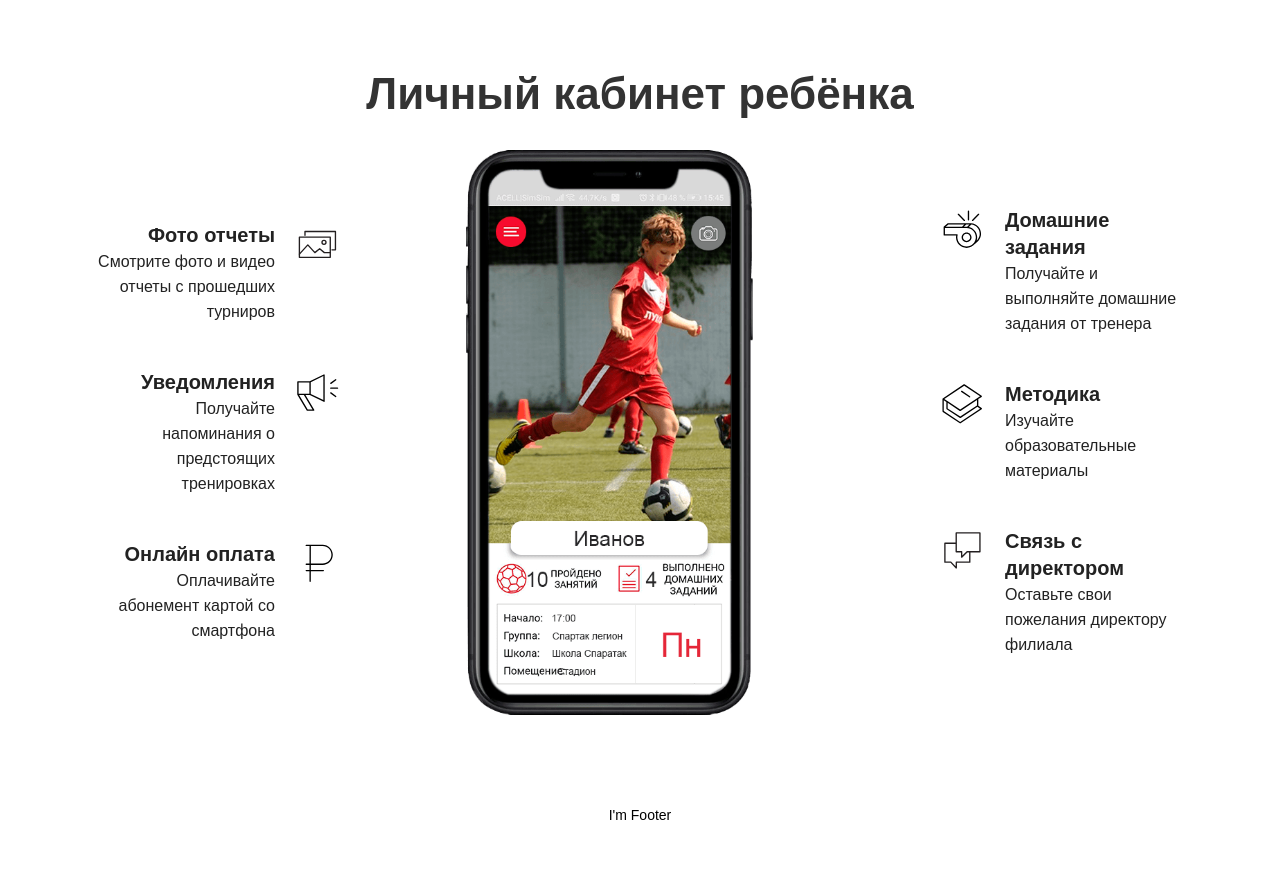
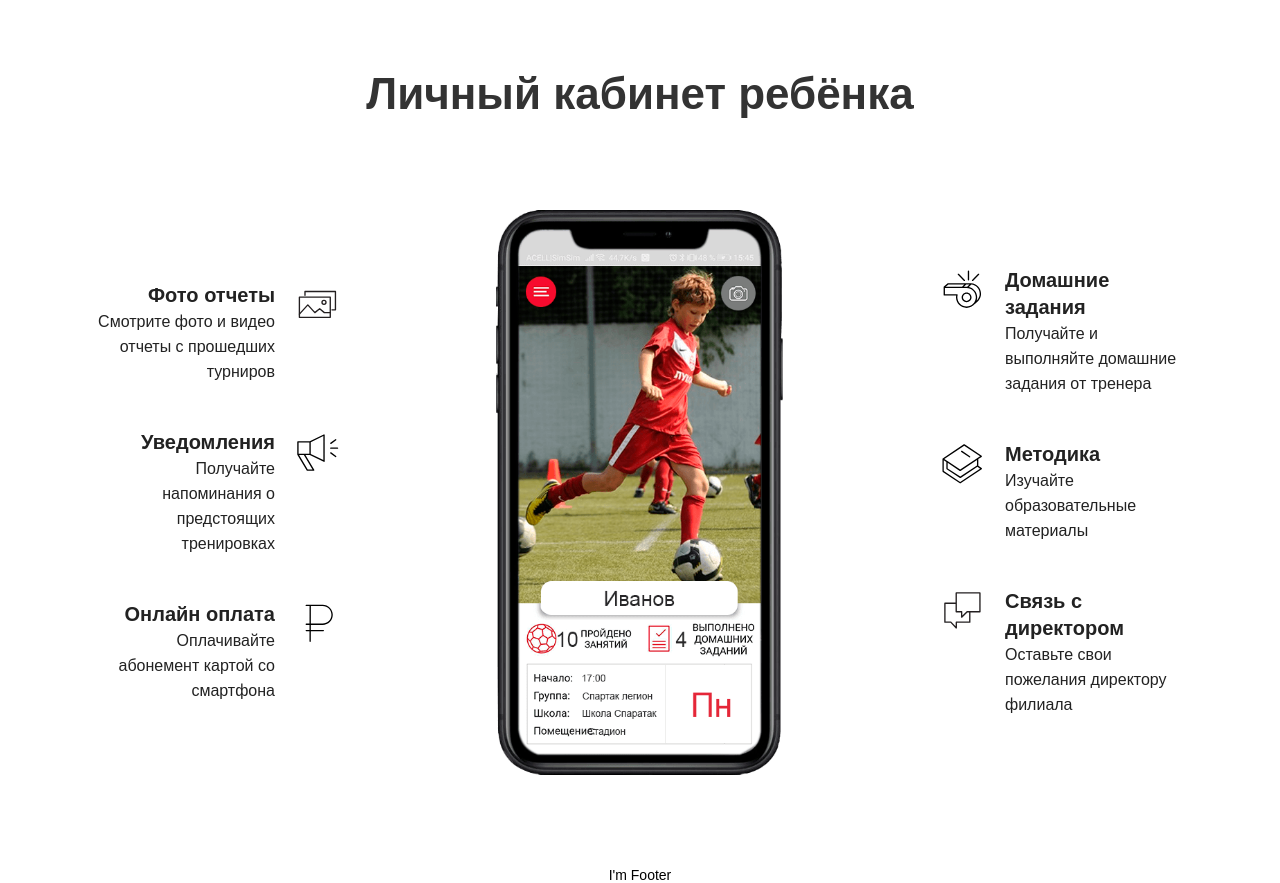
Before and after one commit to IAlexanderI1994/sm, a Next.js app: page / in a window 1280 px wide. Shown: the part 1937-2820 px from the top of the page. Before the commit the page ends 2760 px from the top, so only its background shows below. Built offline with nearby package versions, Linux system fonts and the light colour scheme.

Commit message:
Commit 11  - add component ChildrenAccount (review)

```diff
--- a/components/MainContent/ChildrenAccount/ChildrenAccount.tsx
+++ b/components/MainContent/ChildrenAccount/ChildrenAccount.tsx
@@ -9,9 +9,9 @@ const ChildrenAccount = () => {
             <ContainerAccount>
                 <TitleBlockAccount><TitleAccount lineH='54px' fontSize='44px' fontWeight='600'>Личный кабинет ребёнка</TitleAccount></TitleBlockAccount>
                 <ChaptersBlock>
-                    <ChapterLeft></ChapterLeft>
-                    <MainImage></MainImage>
-                    <ChapterRight></ChapterRight>
+                    <ChapterLeft/>
+                    <MainImage/>
+                    <ChapterRight/>
                 </ChaptersBlock>
             </ContainerAccount>
         </WrapperAccount>
--- a/components/MainContent/ChildrenAccount/MainImage/elements.tsx
+++ b/components/MainContent/ChildrenAccount/MainImage/elements.tsx
@@ -2,7 +2,8 @@ import styled from "styled-components";
 
 export const WrapperImage = styled.div`
   display: flex;
-  flex: 50%;
+  justify-content: center;
+  flex: 0 1 50%;
   max-height: 623px;
 `
 export const MobileImg = styled.img`
--- a/components/MainContent/ChildrenAccount/elements.tsx
+++ b/components/MainContent/ChildrenAccount/elements.tsx
@@ -5,7 +5,6 @@ export const WrapperAccount = styled.div`
   display: flex;
   position: relative;
   width: 100%;
-  //height: 450px;
 `
 export const ContainerAccount = styled.div`
   display: flex;
@@ -19,7 +18,7 @@ export const ContainerAccount = styled.div`
 `
 
 export const TitleBlockAccount = styled.div`
-
+   margin-bottom: 5%;
 `
 
 export const TitleAccount = styled(Title)`
```
